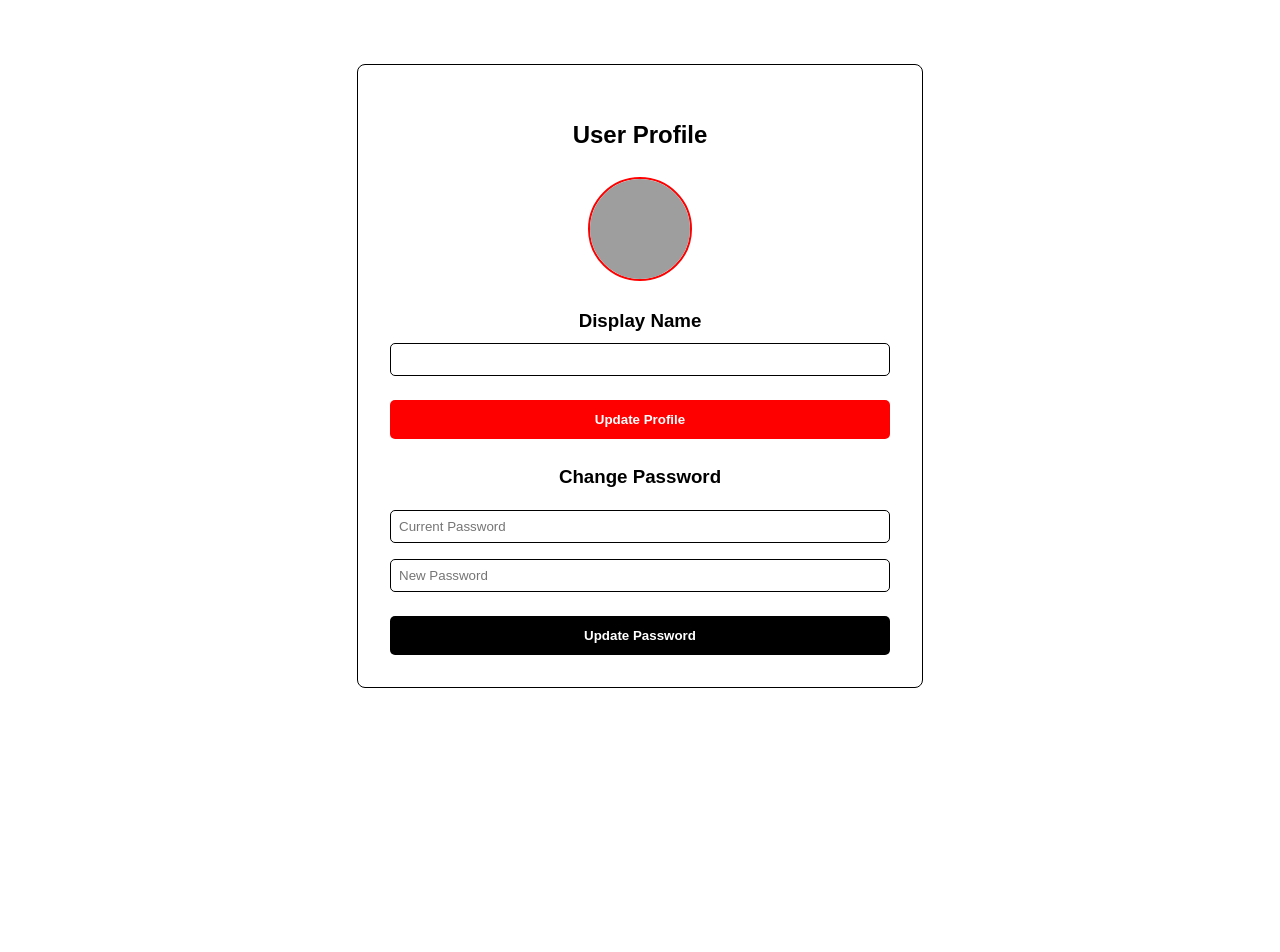
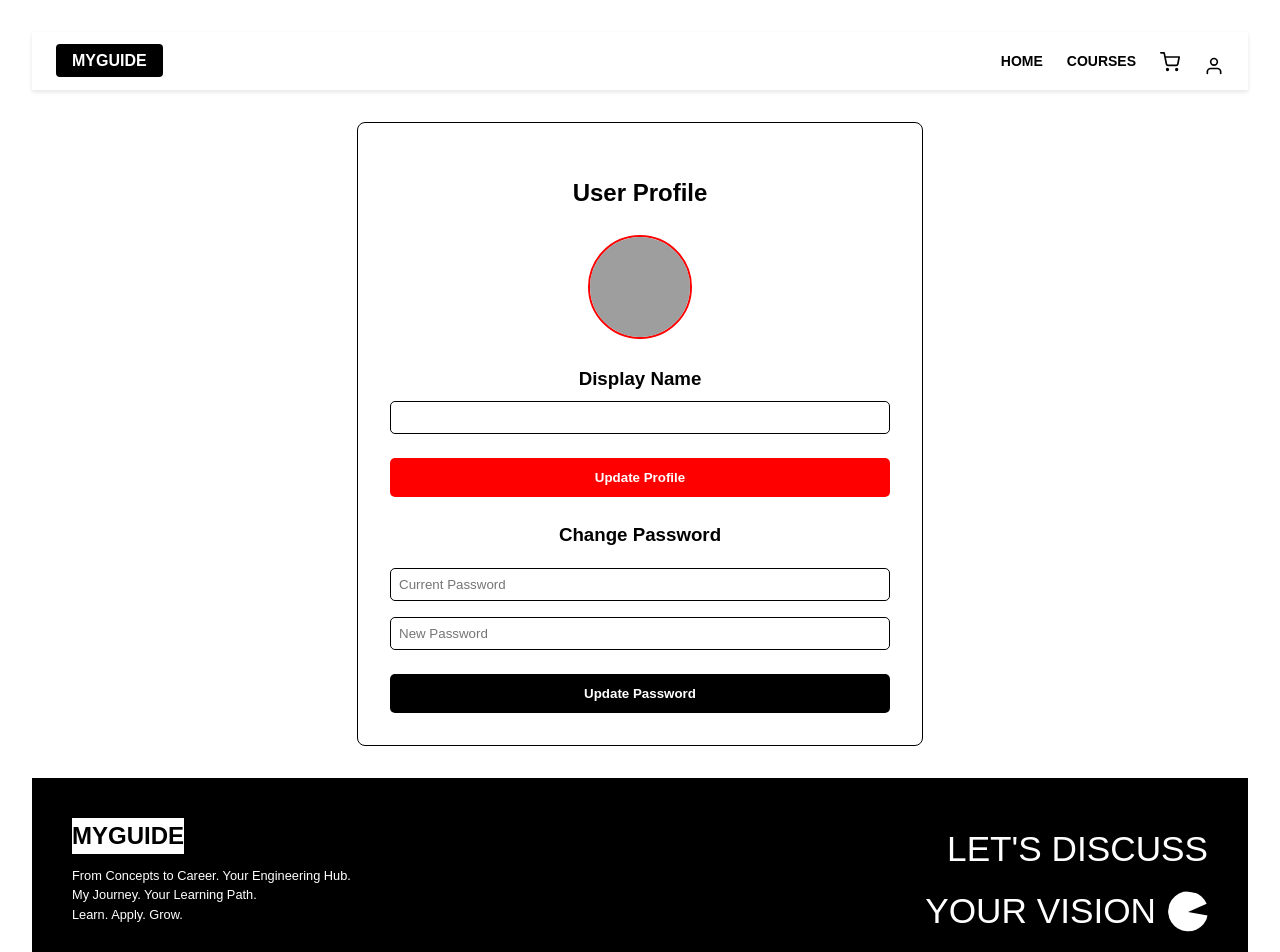
Before and after one commit to nourka00/Frontend-finalproject, a React (Vite) app in the folder finalproject/: page /profile in a window 1280 px wide. Shown: the top 952 px of the page. Before the commit the page ends 800 px from the top, so only its background shows below. Built offline with nearby package versions, Linux system fonts and the light colour scheme; grey boxes are pictures that could not be loaded.

Commit message:
user  profileadd footer and header

```diff
--- a/finalproject/src/pages/Userprofile.jsx
+++ b/finalproject/src/pages/Userprofile.jsx
@@ -5,8 +5,8 @@ import "../style/userprof.css"; // Import your CSS file
 import { useRef } from "react";
 import { useNavigate } from "react-router-dom";
 import toast from "react-hot-toast";
-
-
+import Navbar from "../components/header";
+import Footer from "../components/Footer";
 function Profile() {
   const { user, loading, setUser } = useContext(AuthContext);
   const [displayName, setDisplayName] = useState("");
@@ -98,6 +98,8 @@ function Profile() {
   }, [user, loading]);
 
   return (
+    <>
+      <Navbar />
     <div className="profile-container">
       <h2 className="profile-heading">User Profile</h2>
 
@@ -160,7 +162,9 @@ function Profile() {
           Update Password
         </button>
       </div>
-    </div>
+      </div>
+    <Footer />
+    </>
   );
 }
 
```
